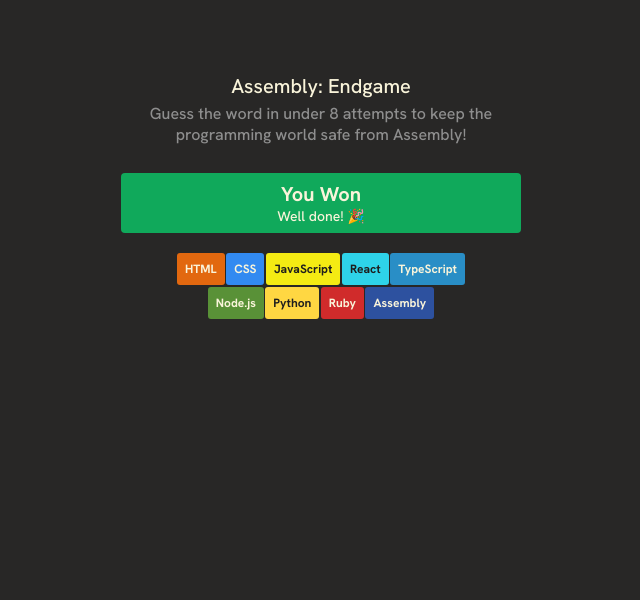
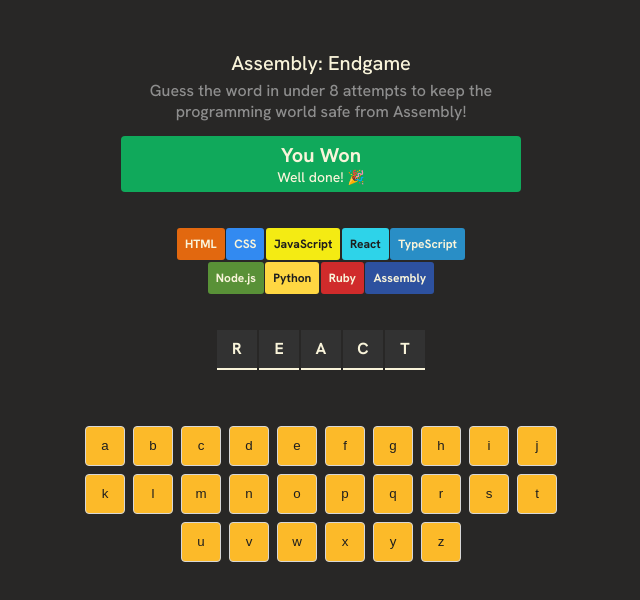
Before and after one commit to Rarnak/assembly-endgame, a React (Vite) app: page / in a window 1280 px wide. Shown: the top 600 px of the page, without its empty margins (319-959 px from the left). Built offline with nearby package versions, Linux system fonts and the light colour scheme.

Commit message:
feat: current word and keyboard element
style - current word and keyboard section

```diff
--- a/src/App.jsx
+++ b/src/App.jsx
@@ -2,8 +2,29 @@ import Header from "./components/Header"
 import Status from "./components/Status"
 import LanguageChip from "./components/LanguageChip"
 import { languages } from "./../languages.js"
+import { useState } from "react"
 
 export default function App() {
+  const [currentWord, setCurrentWord] = useState('react')
+
+  const alphabets = 'abcdefghijklmnopqrstuvwxyz'
+
+  const KeyboardElements = alphabets.split("").map((letter, index) => {
+    return <button
+      key={index}
+      className="keyboard-letter"
+    >
+      {letter}
+    </button>
+  })
+
+  const letterElements = currentWord.split("").map((letter, index) => {
+    return <span
+      key={index}
+      className="letter">
+      {letter.toUpperCase()}
+    </span>
+  })
 
   const languageElements = languages.map((language) => {
     return <LanguageChip
@@ -13,10 +34,18 @@ export default function App() {
   })
 
   return (<main>
-    <Header />
-    <Status />
+    <section className="header">
+      <Header />
+      <Status />
+    </section>
     <section className="language-chips">
       {languageElements}
     </section>
+    <section className="word">
+      {letterElements}
+    </section>
+    <section className="keyboard">
+      {KeyboardElements}
+    </section>
   </main>)
 }
--- a/src/index.css
+++ b/src/index.css
@@ -7,7 +7,7 @@ body {
   background-color: #282726;
   font-family: "Hanken Grotesk", sans-serif;
   height: 100vh;
-  padding: 73px 57px;
+  padding: 50px;
   display: flex;
   justify-content: center;
 }
@@ -17,7 +17,15 @@ main {
   flex-direction: column;
   justify-content: center;
   align-items: center;
+  gap: 36px
+}
+
+
+.header{
+  display: flex;
+  flex-direction: column;
   gap: 20px;
+  width: 400px;
 }
 
 header {
@@ -25,8 +33,6 @@ header {
   flex-direction: column;
   align-items: center;
   text-align: center;
-  width: 400px;
-  height: 80px;
   gap: 4px;
 }
 
@@ -48,8 +54,7 @@ header p {
 }
 
 .game-status {
-  width: 400px;
-  height: 60px;
+  /* height: 60px; */
   background-color: #10A95B;
   color: #F9F4DA;
   font-weight: 500;
@@ -90,3 +95,45 @@ header p {
   margin: 0px;
   border-radius: 3px;
 }
+
+.word{
+  display: flex;
+  justify-content: center;
+  gap: 2px;
+}
+
+.letter{
+  background-color: #323232;
+  color: #F9F4DA;
+  font-size: 18;
+  font-weight: bold;
+  width: 40px;
+  height: 40px;
+  display: flex;
+  justify-content: center;
+  align-items: center;
+  border-bottom: 2px solid #F9F4DA;
+}
+
+.keyboard{
+  padding-top: 20px;
+  max-width: 480px;
+  display: flex;
+  flex-wrap: wrap;
+  justify-content: center;
+  align-items: center;
+  gap: 8px;
+}
+
+button.keyboard-letter{
+  width: 40px;
+  height: 40px;
+  display: flex;
+  justify-content: center;
+  align-items: center;
+  color: #1E1E1E;
+  background-color: #FCBA29;
+  border: 1px solid #D7D7D7;
+  border-radius: 4px;
+  cursor: pointer;
+}
```
